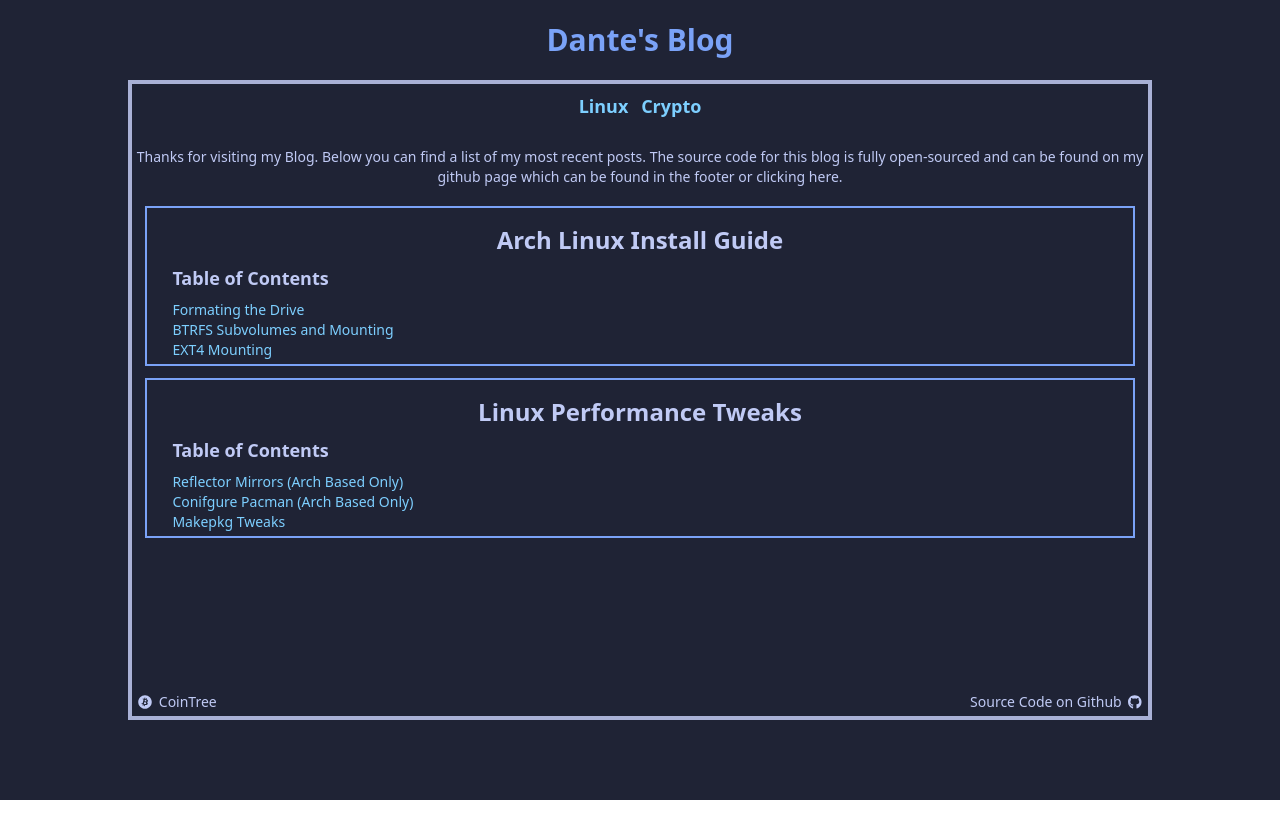
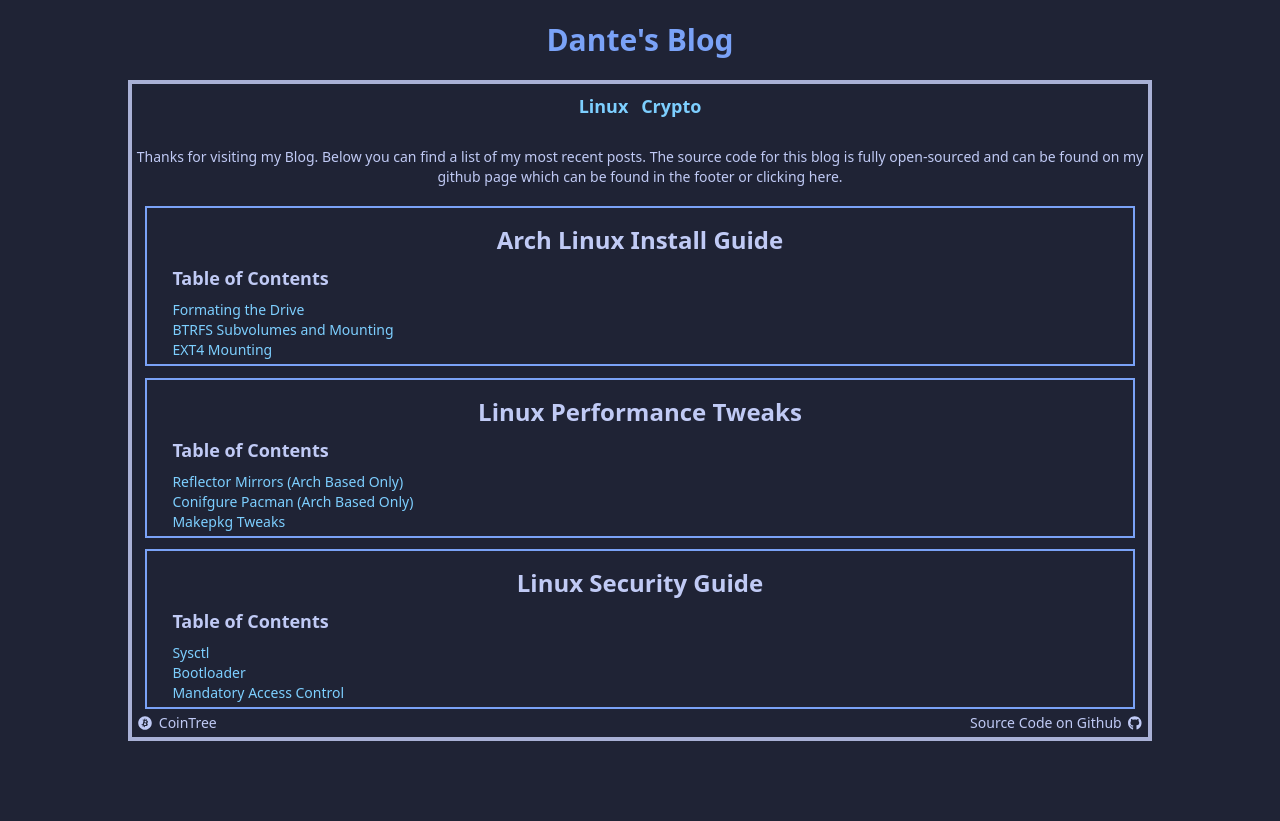
Before and after one commit to dante-robinson/Blog, a Next.js app: page / in a window 1280 px wide. Before the commit the page ends 800 px from the top, so only its background shows below. Built offline with nearby package versions, Linux system fonts and the light colour scheme.

Commit message:
Add security guide to listposts

```diff
--- a/components/ListPosts.js
+++ b/components/ListPosts.js
@@ -1,11 +1,12 @@
 import React from "react"
 import ArchGuide from "../pages/Linux/ArchGuide.js"
 import PerformanceGuide from "../pages/Linux/PerformanceGuide.js"
+import SecurityGuide from "../pages/Linux/SecurityGuide.js"
 import Link from "next/link"
 
 export default function ListPosts() {
   return (
-    <div className="space-y-[1.5vh]">
+    <div className="space-y-[1.4vh]">
       <div className="border-2 border-blue h-[20vh] mx-[1vw] overflow-hidden">
         <Link href="/Linux/ArchGuide">
           <a><ArchGuide /></a>
@@ -16,6 +17,11 @@ export default function ListPosts() {
           <a><PerformanceGuide /></a>
         </Link>
       </div>
-    </div>
+      <div className="border-2 border-blue h-[20vh] mx-[1vw] overflow-hidden">
+        <Link href="/Linux/SecurityGuide">
+          <a><SecurityGuide /></a>
+        </Link>
+      </div >
+    </div >
   )
 }
```
